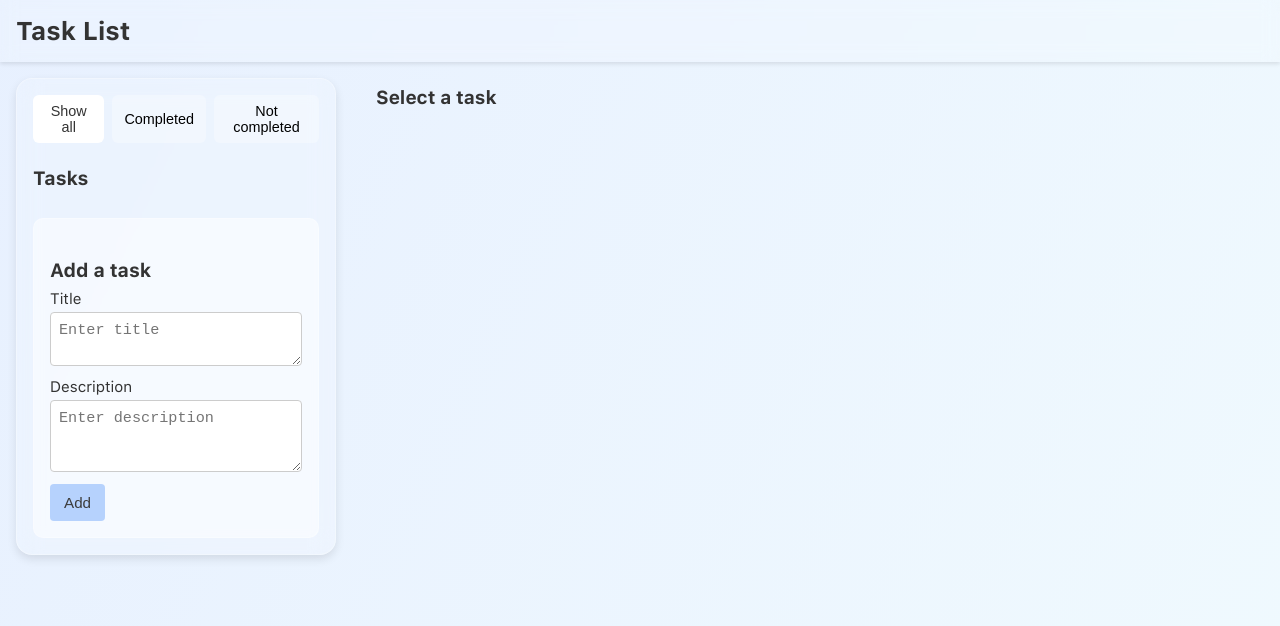
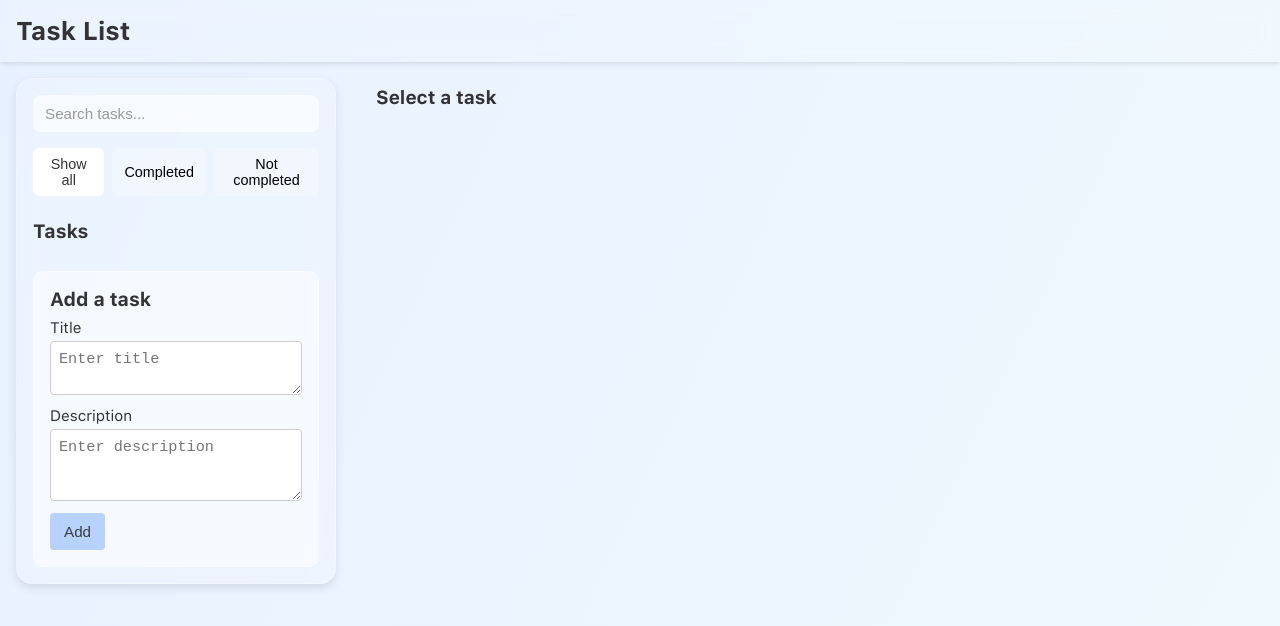
Before and after one commit to fakhri2406/task-list, a React (Create React App) app: page / in a window 1280 px wide. Shown: the top 626 px of the page. Built offline with nearby package versions, Linux system fonts and the light colour scheme.

Commit message:
added search bar

```diff
--- a/src/App.css
+++ b/src/App.css
@@ -41,6 +41,26 @@
   box-shadow: 0 4px 10px rgba(0, 0, 0, 0.1);
 }
 
+.search-bar {
+  width: 100%;
+  padding: 10px 12px;
+  border: none;
+  border-radius: 8px;
+  font-size: 0.95rem;
+  outline: none;
+  background-color: rgba(255, 255, 255, 0.6);
+  color: #333;
+  transition: background-color 0.2s, color 0.2s;
+}
+
+.search-bar::placeholder {
+  color: #999;
+}
+
+.search-bar:focus {
+  background-color: rgba(255, 255, 255, 0.9);
+}
+
 .right-column {
   flex: 1;
   overflow-y: auto;
@@ -70,6 +90,7 @@
   border-radius: 6px;
   transition: background-color 0.2s, color 0.2s;
   font-size: 0.9rem;
+  margin-top: 16px;
 }
 
 .filter-btn:hover {
@@ -199,6 +220,10 @@
   outline: none;
 }
 
+.new-task-form .section-title {
+  margin-top: 0;
+}
+
 .primary-btn {
   background-color: rgba(161, 196, 253, 0.75);
   color: #3b3b3b;
--- a/src/components/MainLayout.jsx
+++ b/src/components/MainLayout.jsx
@@ -1,13 +1,18 @@
 import React, { useState } from 'react';
 import { Outlet } from 'react-router-dom';
-import TaskList from './tasks/TaskList';
-import NewTaskForm from './tasks/NewTaskForm';
+import TaskList from '../components/tasks/TaskList';
+import NewTaskForm from '../components/tasks/NewTaskForm';
 
 function MainLayout() {
 	const [filter, setFilter] = useState('all');
+	const [searchQuery, setSearchQuery] = useState('');
 
 	const handleFilter = (newFilter) => {
 		setFilter(newFilter);
+	};
+
+	const handleSearchChange = (e) => {
+		setSearchQuery(e.target.value);
 	};
 
 	return (
@@ -18,6 +23,16 @@ function MainLayout() {
 
 			<div className="layout-content">
 				<div className="left-column">
+					<div className="search-bar-container">
+						<input
+							type="text"
+							className="search-bar"
+							placeholder="Search tasks..."
+							value={searchQuery}
+							onChange={handleSearchChange}
+						/>
+					</div>
+
 					<div className="filter-buttons">
 						<button
 							className={`filter-btn ${filter === 'all' ? 'active' : ''}`}
@@ -32,15 +47,15 @@ function MainLayout() {
 							Completed
 						</button>
 						<button
-							className={`filter-btn ${filter === 'remaining' ? 'active' : ''}`}
-							onClick={() => handleFilter('remaining')}
+							className={`filter-btn ${filter === 'notCompleted' ? 'active' : ''}`}
+							onClick={() => handleFilter('notCompleted')}
 						>
 							Not completed
 						</button>
 					</div>
 
 					<h2 className="section-title">Tasks</h2>
-					<TaskList filter={filter} />
+					<TaskList filter={filter} searchQuery={searchQuery} />
 
 					<NewTaskForm />
 				</div>
--- a/src/components/tasks/TaskList.jsx
+++ b/src/components/tasks/TaskList.jsx
@@ -3,7 +3,7 @@ import { useSelector, useDispatch } from 'react-redux';
 import { Link, useNavigate } from 'react-router-dom';
 import { toggleTask, deleteTask } from './tasksSlice';
 
-function TaskList({ filter }) {
+function TaskList({ filter, searchQuery }) {
 	const tasks = useSelector((state) => state.tasks.list);
 	const dispatch = useDispatch();
 	const navigate = useNavigate();
@@ -14,6 +14,13 @@ function TaskList({ filter }) {
 	}
 	else if (filter === 'remaining') {
 		filteredTasks = tasks.filter((t) => !t.completed);
+	}
+
+	const query = searchQuery.trim().toLowerCase();
+	if (query) {
+		filteredTasks = filteredTasks.filter((t) =>
+			t.title.toLowerCase().includes(query)
+		);
 	}
 
 	const handleTaskClick = (taskId) => {
```
